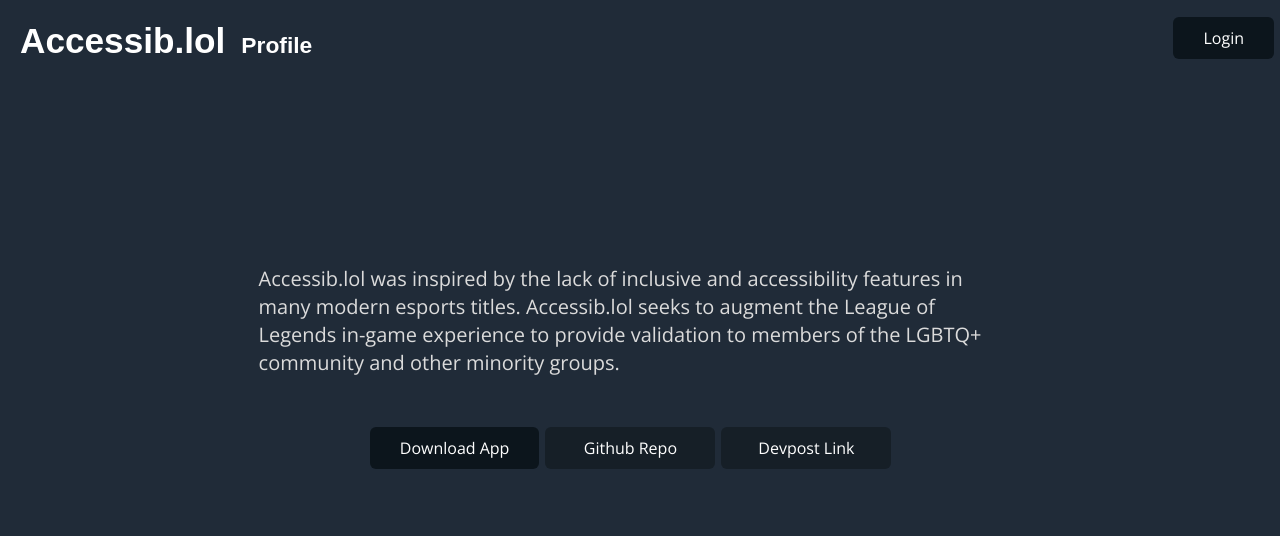
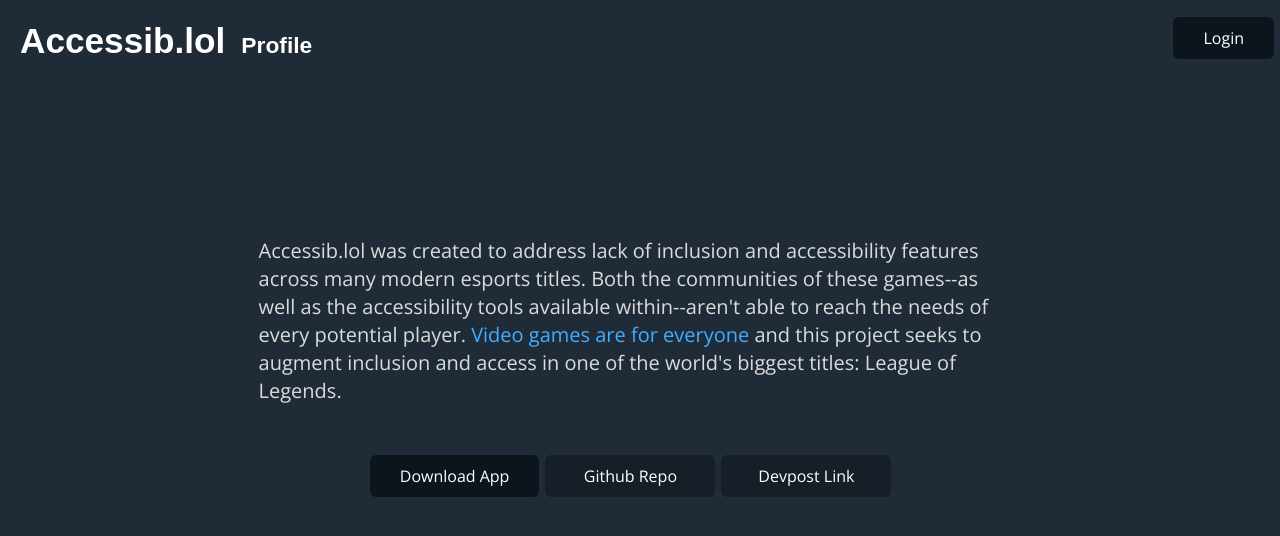
Before and after one commit to Accessib-lol-Team/Accessib.lol, a React (Create React App) app in the folder website/frontend/: page / in a window 1280 px wide. Shown: the top 536 px of the page. Built offline with nearby package versions, Linux system fonts and the light colour scheme; a web font is replaced by a local one.

Commit message:
Update Home.jsx

```diff
--- a/website/frontend/src/pages/Home/Home.jsx
+++ b/website/frontend/src/pages/Home/Home.jsx
@@ -6,11 +6,20 @@
         <section className="home--content">
             <div>
                 <p className="home--description">
-                    Accessib.lol was inspired by the lack of inclusive and
-                    accessibility features in many modern esports titles.
-                    Accessib.lol seeks to augment the League of Legends in-game
-                    experience to provide validation to members of the LGBTQ+
-                    community and other minority groups.
+                    Accessib.lol was created to address lack of inclusion and
+                    accessibility features across many modern esports titles.
+                    Both the communities of these games--as well as the
+                    accessibility tools available within--aren't able to reach
+                    the needs of every potential player.{" "}
+                    <a
+                        href="https://www.youtube.com/watch?v=RWQcuBigOj0"
+                        target="_blank"
+                        rel="noreferrer"
+                    >
+                        Video games are for everyone{" "}
+                    </a>
+                    and this project seeks to augment inclusion and access in
+                    one of the world's biggest titles: League of Legends.
                 </p>
             </div>
 
```
